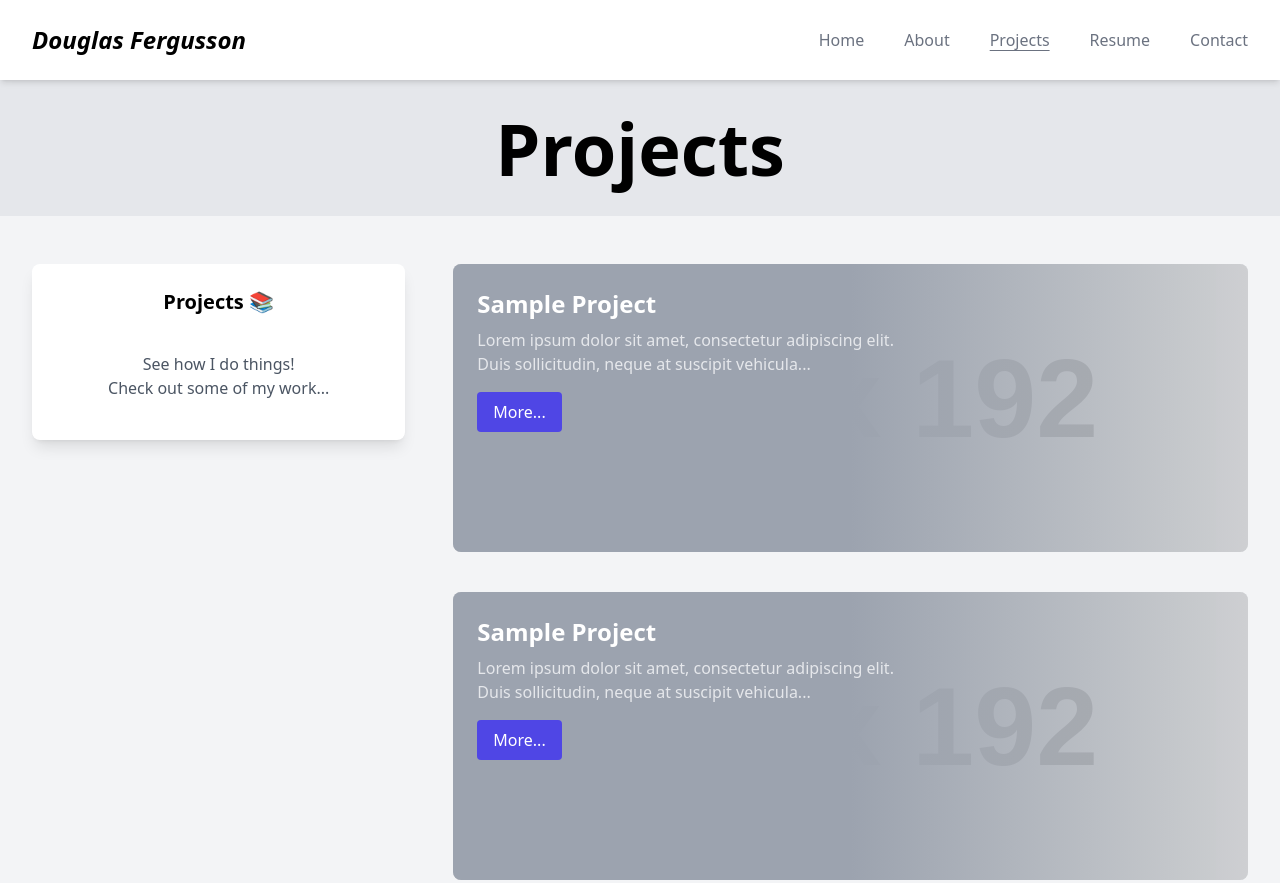
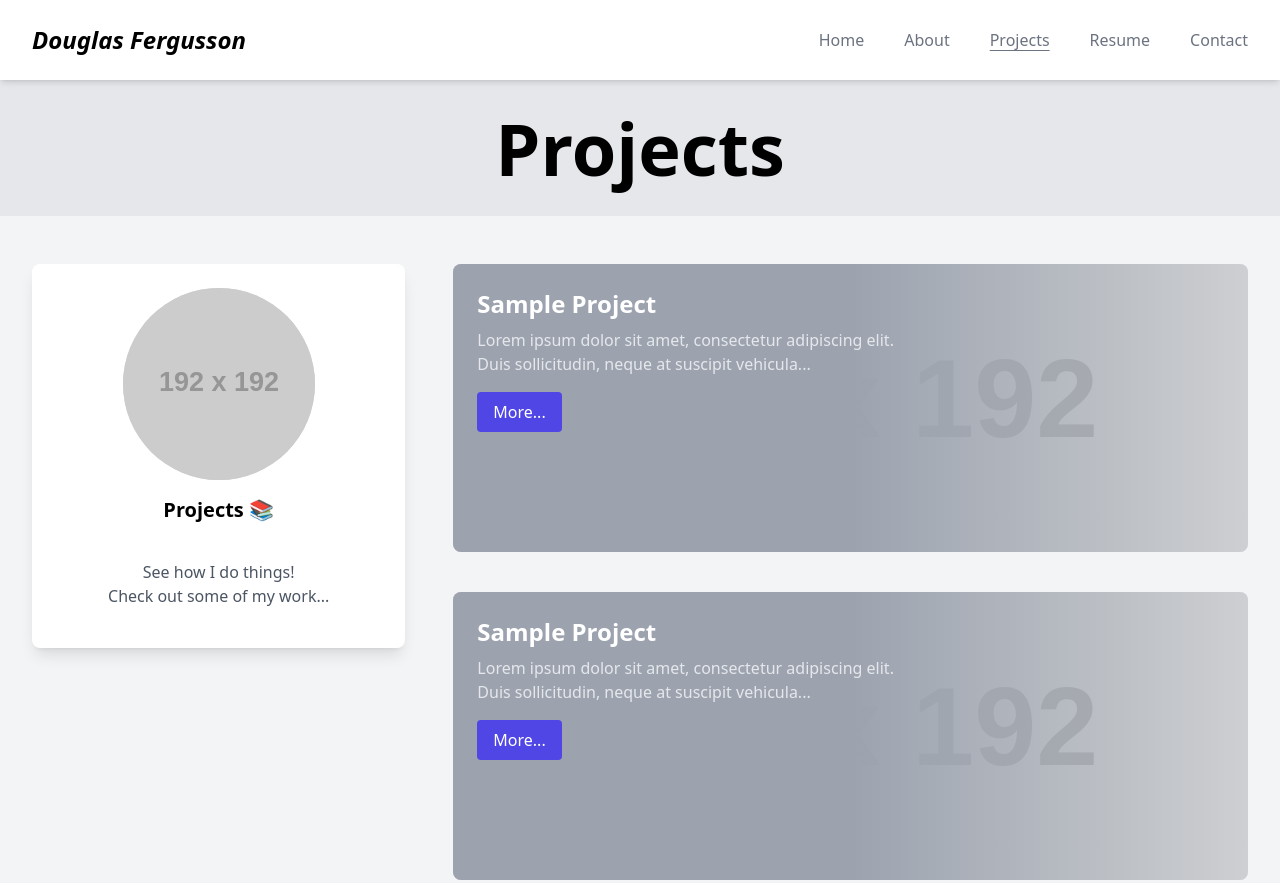
Before and after one commit to djferg/C4Prog-WT-PROJ, a website: page projects.html in a window 1280 px wide. Shown: the top 883 px of the page. Drawn offline with Linux system fonts and the light colour scheme; placeholder pictures from the web are drawn by us.

Commit message:
fix(projects): Add missing profile image to aside

```diff
--- a/projects.html
+++ b/projects.html
@@ -56,6 +56,9 @@
 
     <!-- Aside - Small Profile -->
     <aside class="bg-white rounded-lg shadow-lg p-6 lg:sticky lg:top-24 self-start">
+        <div class="flex justify-center">
+            <img src="https://placehold.co/192?text=me" alt="Profile Image" class="h-48 w-48 rounded-full bg-gray-300 mb-4">
+        </div>
         <h3 class="text-center text-xl font-semibold mb-3">Projects 📚</h3>
         <p class="text-gray-600 text-center mb-4"><br>See how I do things!<br> Check out some of my work...</p>
     </aside>
```
Also changed, not shown: assets/css/site.css.
